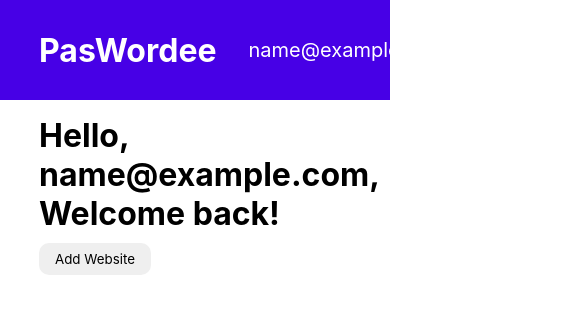
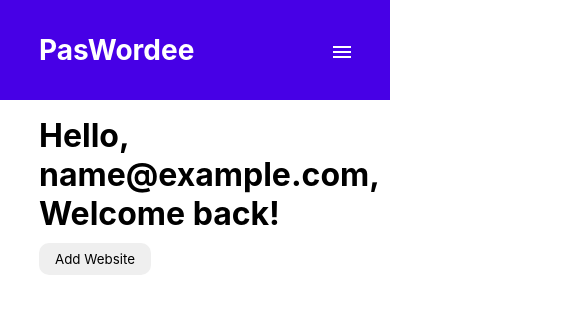
Before and after one commit to nicholascostadev/Passwordee, a React (Create React App) app in the folder client/: page /dashboard in a window 390 px wide. Shown: the top 314 px of the page, 585 px wide, since content can reach past the window. Built offline with nearby package versions, Linux system fonts and the light colour scheme; no server answers; sample sign-in values are in the browser's storage.

Commit message:
Add responsiveness to sidebar with animation

```diff
--- a/client/src/components/Navbar/Navbar.css
+++ b/client/src/components/Navbar/Navbar.css
@@ -8,6 +8,15 @@
 	padding: 0 10%;
 	background-color: #4700e6;
 	color: #fff;
+	z-index: 10;
+}
+
+.navbar__content > div > .mobileSidebar {
+	display: none;
+}
+
+.mobileSidebar.hide.hidden {
+	display: none !important;
 }
 
 .brand {
@@ -24,6 +33,15 @@
 	display: flex;
 }
 
+.hamburger {
+	display: none;
+	z-index: 2;
+}
+
+.hamburger > svg {
+	z-index: 2;
+}
+
 .navbar__content > div > * {
 	margin: 0 2rem;
 	border: none;
@@ -32,3 +50,84 @@
 	font-size: 1.25rem;
 	cursor: pointer;
 }
+
+@media (max-width: 800px) {
+	.brand {
+		font-size: 1.75rem;
+	}
+	.navbar__content > div > * {
+		font-size: 1rem;
+		margin: 0 1rem;
+	}
+}
+
+@media (max-width: 660px) {
+	.navbar__content > div > * {
+		display: none;
+	}
+	.navbar__content > div > .hamburger {
+		display: block;
+	}
+	.navbar__content > div > .mobileSidebar {
+		display: flex;
+		display: flex;
+		flex-direction: column;
+		align-items: center;
+		position: absolute;
+		right: 0;
+		top: 100px;
+		background-color: #4700e6;
+		margin: 0;
+		padding: 0;
+		height: 300vh;
+		overflow-x: hidden;
+		animation: mobileSidebar 0.5s ease-out;
+	}
+
+	.navbar__content > div > .mobileSidebar.hide {
+		animation: closeMobileSidebar 0.5s ease-out;
+	}
+
+	.navbar__content > div > .mobileSidebar > * {
+		font-size: 1.5rem;
+		padding: 0 1rem;
+		margin: 1rem 0;
+	}
+
+	.navbar__content > div > .mobileSidebar > button {
+		padding: 0 2rem;
+		margin-bottom: 1rem;
+		border: none;
+		color: #fff;
+		background-color: transparent;
+		font-size: 1.25rem;
+		text-decoration: underline;
+		cursor: pointer;
+	}
+
+	.hamburger {
+		position: absolute;
+		top: 40px;
+		right: 20px;
+	}
+}
+
+@keyframes mobileSidebar {
+	0% {
+		transform: translateX(300px);
+	}
+	100% {
+		transform: translateX(0);
+	}
+}
+
+@keyframes closeMobileSidebar {
+	0% {
+		transform: translateX(0);
+		opacity: 1;
+	}
+
+	100% {
+		transform: translateX(300px);
+	}
+}
--- a/client/src/components/Navbar/Navbar.tsx
+++ b/client/src/components/Navbar/Navbar.tsx
@@ -3,8 +3,11 @@ import jwt_decode from 'jwt-decode';
 import { useEffect, useState } from 'react';
 import { User } from '../../Interfaces';
 import { useNavigate } from 'react-router-dom';
+import MenuIcon from '@mui/icons-material/Menu';
 
 function Navbar(): JSX.Element {
+	const [showMenu, setShowMenu] = useState<boolean>(false);
+
 	let navigate = useNavigate();
 	const login = () => {
 		navigate('/login');
@@ -13,14 +16,17 @@ function Navbar(): JSX.Element {
 		navigate('/register');
 	};
 	const dashboard = () => {
+		setShowMenu(false);
 		navigate('/dashboard');
 	};
 	const settings = () => {
+		setShowMenu(false);
 		navigate('/settings');
 	};
 
 	const logout = () => {
 		localStorage.removeItem('token');
+		setShowMenu(false);
 		setUser(null);
 		window.location.reload();
 	};
@@ -36,9 +42,29 @@ function Navbar(): JSX.Element {
 		}
 	}, []);
 
+	const mobileSidebar = document.querySelector('.mobileSidebar');
+
+	useEffect(() => {
+		if (showMenu) {
+			mobileSidebar?.classList.remove('hide');
+			mobileSidebar?.classList.remove('hidden');
+		} else {
+			mobileSidebar?.classList.add('hide');
+			setTimeout(() => {
+				mobileSidebar?.classList.add('hidden');
+			}, 500);
+		}
+	}, [showMenu, mobileSidebar?.classList]);
+
 	return (
 		<div className="navbar">
-			<h1 className="brand" onClick={() => navigate('/')}>
+			<h1
+				className="brand"
+				onClick={() => {
+					setShowMenu(false);
+					navigate('/');
+				}}
+			>
 				PasWordee
 			</h1>
 			<div className="navbar__content">
@@ -48,6 +74,18 @@ function Navbar(): JSX.Element {
 						<button onClick={dashboard}>Dashboard</button>
 						<button onClick={settings}>Settings</button>
 						<button onClick={logout}>Logout</button>
+						<button
+							className="hamburger"
+							onClick={() => setShowMenu(!showMenu)}
+						>
+							<MenuIcon sx={{ fontSize: 'xlarge' }} />
+						</button>
+						<div className="mobileSidebar hide hidden">
+							<p>{user.email}</p>
+							<button onClick={dashboard}>Dashboard</button>
+							<button onClick={settings}>Settings</button>
+							<button onClick={logout}>Logout</button>
+						</div>
 					</div>
 				) : (
 					<div>
```
Also changed, not shown: 1 other file (tests, documents, lock files or other folders).
